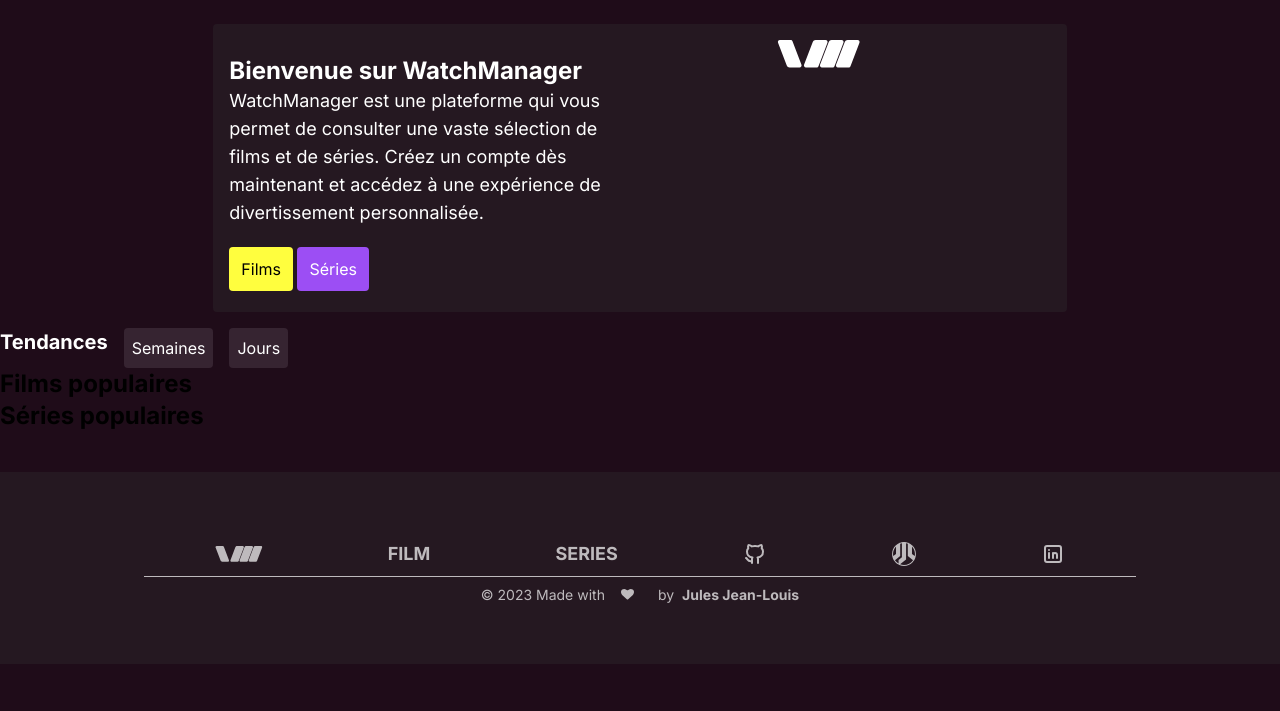
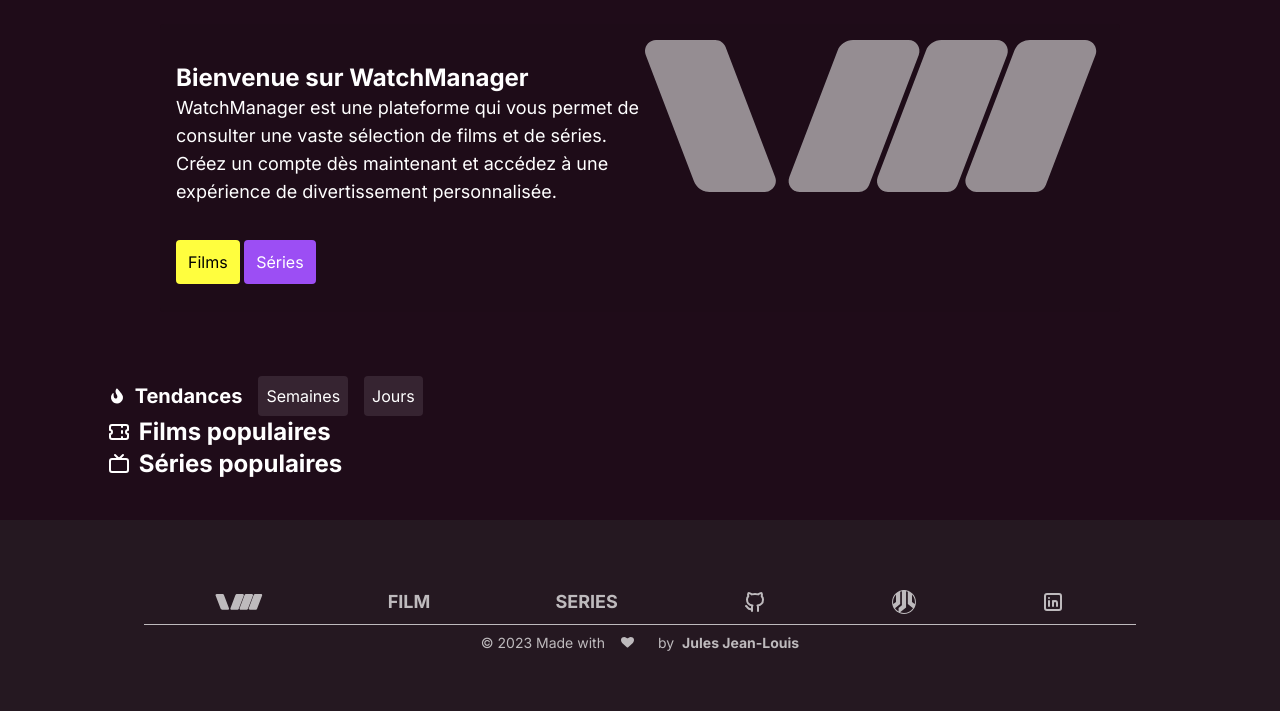
Before and after one commit to jules-jean-louis1/cinetech, a PHP site: the page made by src/View/home.php in a window 1280 px wide. Shown: the part 64-775 px from the top of the page. Run offline with PHP 8.4, Linux system fonts and the light colour scheme; the template is opened without the code that fills it, so the values that code supplies are empty; some libraries are stand-ins or nearby versions.

Commit message:
modif home page

```diff
--- a/public/script/script_index.js
+++ b/public/script/script_index.js
@@ -27,6 +27,7 @@ let containerPopularMovies = document.querySelector('#containerPopularMovies');
 let containerMoviesWeekOrDay = document.querySelector('#containerMoviesWeekOrDay');
 const btnTrendingWeek = document.querySelector('#btnTrendingWeek');
 const btnTrendingDay = document.querySelector('#btnTrendingDay');
+const containerQuickAccessImg = document.querySelector('#containerQuickAccessImg');
 
 // Creation d'un barre de recherche
 // Recupération des données de l'API Films populaires
@@ -35,6 +36,23 @@ function generateSlug(title) {
     slug = slug.replace(/[^a-z0-9]+/g, '-'); // Remplace les caractères non alphabétiques et non numériques par des tirets
     slug = slug.replace(/^-+|-+$/g, ''); // Supprime les tirets en début et en fin de chaîne
     return slug;
+}
+function createVoteCircle(voteAverage) {
+    const percentage = (voteAverage / 10) * 100;
+    const aroundPercentage = Math.round(percentage / 10) * 10;
+    const hue = (1 - percentage / 100) * 120;
+    const color = `hsl(${hue}, 100%, 50%)`;
+
+    const circleHTML = `
+    <div class="flex justify-end w-full vote-circle absolute">
+        <div class="flex items-center justify-center p-1 m-2 rounded bg-gray-800/40">
+            <span class="flex items-start">${aroundPercentage}
+                <span class="text-xs">%</span>
+            </span>
+        </div>
+    </div>
+    `;
+    return circleHTML;
 }
 function displayMovies(data) {
     if (data.results) {
@@ -46,10 +64,13 @@ function displayMovies(data) {
             displayCard.innerHTML += `
                 <div class="flex flex-col pl-5 gap-2 text-white">
                     <a href="${window.location.origin}/cinetech/movie/${movie.id}-${generateSlug(movie.title)}">
+                        <div class="relative">
+                            ${createVoteCircle(movie.vote_average)}
+                        </div>
                         <img src="${getPosterPath(movie.poster_path)}" class="w-[150px] h-[225px] shadow-sm rounded-md">
                         <div class="flex flex-col px-3 w-[150px]">
-                            <h2 class="text-sm font-bold text-center">${movie.title}</h2>
-                            <p class="text-xs text-center">${formatDate(movie.release_date)}</p>
+                            <h2 class="text-sm font-bold hover:text-[#9c4ef4]">${movie.title}</h2>
+                            <p class="text-xs opacity-70">${formatDate(movie.release_date)}</p>
                         </div>
                     </a>
                 </div>
@@ -58,10 +79,13 @@ function displayMovies(data) {
                 displayCard.innerHTML += `
                 <div class="flex flex-col pl-5 gap-2 text-white">
                     <a href="${window.location.origin}/cinetech/series/${movie.id}-${generateSlug(movie.name)}">
+                        <div class="relative">
+                            ${createVoteCircle(movie.vote_average)}
+                        </div>
                         <img src="${getPosterPath(movie.poster_path)}" class="w-[150px] h-[225px] shadow-sm rounded-md">
                         <div class="flex flex-col px-3 w-[150px]">
-                            <h2 class="text-sm font-bold text-center">${movie.name}</h2>
-                            <p class="text-xs text-center">${formatDate(movie.first_air_date)}</p>
+                            <h2 class="text-sm font-bold hover:text-[#9c4ef4]">${movie.name}</h2>
+                            <p class="text-xs opacity-70">${formatDate(movie.first_air_date)}</p>
                         </div>
                     </a>
                 </div>
@@ -98,10 +122,13 @@ async function getPopularMovies () {
                     moviesCard.innerHTML += `
                         <div class="flex flex-col pl-5 gap-2 text-white">
                             <a href="${window.location.origin}/cinetech/movie/${movie.id}-${generateSlug(movie.title)}">
+                                <div class="relative">
+                                    ${createVoteCircle(movie.vote_average)}
+                                </div>
                             <img src="${getPosterPath(movie.poster_path)}" class="w-[150px] h-[225px] shadow-sm rounded-md">
                                 <div class="flex flex-col px-3 w-[150px]">
-                                    <h2 class="text-sm font-bold text-center">${movie.title}</h2>
-                                    <p class="text-xs text-center">${formatDate(movie.release_date)}</p>
+                                    <h2 class="text-sm font-bold hover:text-[#9c4ef4]">${movie.title}</h2>
+                                    <p class="text-xs opacity-70">${formatDate(movie.release_date)}</p>
                                 </div>
                             </a>
                         </div>
@@ -109,14 +136,12 @@ async function getPopularMovies () {
                 });
                 containerMoviesIndex.appendChild(moviesCard);
             }
-            console.log(data);
         });
 }
 async function getPopularSeries () {
     await fetch('https://api.themoviedb.org/3/tv/popular?api_key=336f5174afdbef18cdcc2f6d25e36288&language=fr-FR&page=1')
         .then((response) => response.json())
         .then((data) => {
-            console.log(data);
             const containerSeriesIndex = document.querySelector('#containerSeriesIndex');
             if (data.results) {
                 const seriesCard = document.createElement('div');
@@ -139,6 +164,19 @@ async function getPopularSeries () {
             }
         });
 }
+async function mostPopularHeader() {
+    await fetch('https://api.themoviedb.org/3/trending/all/week?api_key=336f5174afdbef18cdcc2f6d25e36288&language=fr-FR&page=1')
+        .then((response) => response.json())
+        .then((data) => {
+            let result = data.results[0];
+            let original_img_url = 'https://image.tmdb.org/t/p/original';
+            containerQuickAccessImg.innerHTML = `
+                <img src="${original_img_url}${result.backdrop_path}" alt="Background Image" class="flex items-center justify-center w-full h-[42vh] object-cover absolute inset-0 z-[-10] bg-[#1F0C19AD]" id="backdropMovie">
+            `;
+            console.log(data);
+        });
+}
+mostPopularHeader();
 trendingWeek();
 btnTrendingWeek.addEventListener('click', () => {
     containerMoviesWeekOrDay.innerHTML = '';
--- a/public/style/style_index.css
+++ b/public/style/style_index.css
@@ -42,5 +42,5 @@
     display: none;
 }
 #test {
-    background: rgba(31, 12, 25, 0.68);
+    background: rgba(190, 186, 189, 0.74);
 }
--- a/src/View/home.php
+++ b/src/View/home.php
@@ -18,13 +18,14 @@
 <?php require_once __DIR__ . '/elements/header.php'; ?>
 <div id="containerModalDialog"></div>
 <div class="containerIndex">
-    <div id="containerQuickAccess" class="h-72 py-6">
+    <div id="containerQuickAccess" class="h-fit py-6">
+        <div id="containerQuickAccessImg"></div>
         <div class="flex justify-center">
-            <div class="flex items-center justify-between p-4 h-72 w-8/12 bg-[#251821] hover:bg-[#362431] rounded">
+            <div class="flex items-center justify-between p-4 h-72 w-9/12 bg-[#1F0C1983] rounded">
                 <div class="flex flex-col justify-around h-full w-1/2">
                     <div id="introWebsite" class="text-white">
                         <h1 class="text-2xl font-bold">Bienvenue sur WatchManager</h1>
-                        <p class="text-lg">WatchManager est une plateforme qui vous permet de consulter une vaste sélection de films et de séries. Créez un compte dès maintenant et accédez à une expérience de divertissement personnalisée.</p>
+                        <p class="text-lg h-fit">WatchManager est une plateforme qui vous permet de consulter une vaste sélection de films et de séries. Créez un compte dès maintenant et accédez à une expérience de divertissement personnalisée.</p>
                     </div>
                     <div>
                         <button>
@@ -35,12 +36,12 @@
                         </button>
                     </div>
                 </div>
-                <div class="h-full w-1/3">
-                    <svg width="84" height="28" viewBox="0 0 84 28" fill="none" xmlns="http://www.w3.org/2000/svg">
-                        <path d="M1.03603 2.7134C0.536115 1.40411 1.50298 0 2.90446 0H13.6228C14.4521 0 15.1954 0.511825 15.4912 1.2866L24.464 24.7866C24.9639 26.0959 23.997 27.5 22.5955 27.5H12.5658C11.3218 27.5 10.2069 26.7323 9.76313 25.5701L1.03603 2.7134Z" fill="white"/>
-                        <path d="M27.036 24.7866C26.5361 26.0959 27.503 27.5 28.9045 27.5H39.6228C40.4521 27.5 41.1954 26.9882 41.4912 26.2134L50.464 2.7134C50.9639 1.40411 49.997 0 48.5955 0L38.5658 0C37.3218 0 36.2069 0.767737 35.7631 1.9299L27.036 24.7866Z" fill="white"/>
-                        <path d="M59.036 24.7866C58.5361 26.0959 59.503 27.5 60.9045 27.5H71.6228C72.4521 27.5 73.1954 26.9882 73.4912 26.2134L82.464 2.7134C82.9639 1.40411 81.997 0 80.5955 0L70.5658 0C69.3218 0 68.2069 0.767737 67.7631 1.9299L59.036 24.7866Z" fill="white"/>
-                        <path d="M43.036 24.7866C42.5361 26.0959 43.503 27.5 44.9045 27.5H55.6228C56.4521 27.5 57.1954 26.9882 57.4912 26.2134L66.464 2.7134C66.9639 1.40411 65.997 0 64.5955 0L54.5658 0C53.3218 0 52.2069 0.767737 51.7631 1.9299L43.036 24.7866Z" fill="white"/>
+                <div class="h-full w-1/2">
+                    <svg viewBox="0 0 84 28" fill="#BEBABDBD" stroke="none" xmlns="http://www.w3.org/2000/svg">
+                        <path d="M1.03603 2.7134C0.536115 1.40411 1.50298 0 2.90446 0H13.6228C14.4521 0 15.1954 0.511825 15.4912 1.2866L24.464 24.7866C24.9639 26.0959 23.997 27.5 22.5955 27.5H12.5658C11.3218 27.5 10.2069 26.7323 9.76313 25.5701L1.03603 2.7134Z"/>
+                        <path d="M27.036 24.7866C26.5361 26.0959 27.503 27.5 28.9045 27.5H39.6228C40.4521 27.5 41.1954 26.9882 41.4912 26.2134L50.464 2.7134C50.9639 1.40411 49.997 0 48.5955 0L38.5658 0C37.3218 0 36.2069 0.767737 35.7631 1.9299L27.036 24.7866Z"/>
+                        <path d="M59.036 24.7866C58.5361 26.0959 59.503 27.5 60.9045 27.5H71.6228C72.4521 27.5 73.1954 26.9882 73.4912 26.2134L82.464 2.7134C82.9639 1.40411 81.997 0 80.5955 0L70.5658 0C69.3218 0 68.2069 0.767737 67.7631 1.9299L59.036 24.7866Z"/>
+                        <path d="M43.036 24.7866C42.5361 26.0959 43.503 27.5 44.9045 27.5H55.6228C56.4521 27.5 57.1954 26.9882 57.4912 26.2134L66.464 2.7134C66.9639 1.40411 65.997 0 64.5955 0L54.5658 0C53.3218 0 52.2069 0.767737 51.7631 1.9299L43.036 24.7866Z"/>
                     </svg>
                 </div>
             </div>
@@ -48,17 +49,47 @@
     </div>
     <div id="containerPopularMovies" class="mt-10">
         <div>
-            <div class="flex space-x-4 text-white">
-                <p class="text-xl font-bold">Tendances</p>
-                <button id="btnTrendingWeek" type="button" class="p-2 rounded bg-[#362431]">Semaines</button>
-                <button id="btnTrendingDay" type="button" class="p-2 rounded bg-[#362431]">Jours</button>
+            <div class="flex justify-center">
+                <div class="w-10/12">
+                    <div class="flex items-center space-x-4 text-white">
+                        <h2 class="text-xl font-bold flex items-center gap-2">
+                            <svg width="1em" height="1em" viewBox="0 0 24 24" xmlns="http://www.w3.org/2000/svg" class="w-5 h-5 pointer-events-none"><path d="M12.585 3.324l.723.9 1.058 1.275 1.006 1.204.631.774c1.534 1.91 2.708 3.174 3.086 5.201a6.811 6.811 0 01-.561 4.161c-1.113 2.351-3.62 4.026-6.22 4.153-.11.005-.217.008-.324.008-2.513 0-4.969-1.419-6.182-3.577-1.615-2.831-1.252-6.184.903-8.371.77-.78 1.176-.771 1.222.028l.004.16.001.682.01.691.016.46.027.453c.123 1.72.532 3.212 1.879 3.438.823.138 1.698-.077 2.237-.985.356-.614.426-1.34.196-2.039l-.088-.232-.109-.236-.138-.284-.264-.52-.33-.629-.4-.74c-.935-1.724-1.096-4.03.25-5.937a.853.853 0 011.367-.038z" fill="currentcolor" fill-rule="evenodd"></path></svg>
+                            Tendances
+                        </h2>
+                        <button id="btnTrendingWeek" type="button" class="p-2 rounded bg-[#362431]">Semaines</button>
+                        <button id="btnTrendingDay" type="button" class="p-2 rounded bg-[#362431]">Jours</button>
+                    </div>
+                </div>
             </div>
-            <div id="containerMoviesWeekOrDay"></div>
+            <div class="flex justify-center">
+                <div id="containerMoviesWeekOrDay" class="w-10/12"></div>
+            </div>
         </div>
-        <h2 class="text-2xl font-bold">Films populaires</h2>
-        <div id="containerMoviesIndex"></div>
-        <h2 class="text-2xl font-bold">Séries populaires</h2>
-        <div id="containerSeriesIndex"></div>
+        <div class="flex justify-center">
+            <div class="w-10/12 text-white">
+                <h2 class="text-2xl font-bold flex items-center gap-2">
+                    <svg xmlns="http://www.w3.org/2000/svg" class="icon icon-tabler icon-tabler-ticket" width="24" height="24" viewBox="0 0 24 24" stroke-width="2" stroke="currentColor" fill="none" stroke-linecap="round" stroke-linejoin="round">
+                        <path stroke="none" d="M0 0h24v24H0z" fill="none"/>
+                        <path d="M15 5l0 2"/>
+                        <path d="M15 11l0 2"/>
+                        <path d="M15 17l0 2"/>
+                        <path d="M5 5h14a2 2 0 0 1 2 2v3a2 2 0 0 0 0 4v3a2 2 0 0 1 -2 2h-14a2 2 0 0 1 -2 -2v-3a2 2 0 0 0 0 -4v-3a2 2 0 0 1 2 -2"/>
+                    </svg>
+                    Films populaires
+                </h2>
+                <div id="containerMoviesIndex"></div>
+                <h2 class="flex items-center gap-2 text-2xl font-bold">
+                    <svg xmlns="http://www.w3.org/2000/svg" class="icon icon-tabler icon-tabler-device-tv" width="24" height="24" viewBox="0 0 24 24" stroke-width="2" stroke="currentColor" fill="none" stroke-linecap="round" stroke-linejoin="round">
+                        <path stroke="none" d="M0 0h24v24H0z" fill="none"/>
+                        <path d="M3 7m0 2a2 2 0 0 1 2 -2h14a2 2 0 0 1 2 2v9a2 2 0 0 1 -2 2h-14a2 2 0 0 1 -2 -2z"/>
+                        <path d="M16 3l-4 4l-4 -4"/>
+                    </svg>
+                    Séries populaires
+                </h2>
+                <div id="containerSeriesIndex"></div>
+
+            </div>
+        </div>
     </div>
 </div>
 <?php require_once __DIR__ . '/elements/footer.php'; ?>
--- a/src/View/profil.php
+++ b/src/View/profil.php
@@ -10,7 +10,7 @@
     <link rel="icon" href="<?php echo 'http://' . $_SERVER['HTTP_HOST'] . '/cinetech/public/images/icon/logo.svg';?>">
     <title>Profil</title>
 </head>
-<body class="bg-[#1f0c19] h-screen">
+<body class="bg-[#1f0c19]">
 <?php require_once __DIR__ . '/elements/header.php'; ?>
 <div id="containerModalDialog"></div>
 <div class="containerProfilPage h-screen">
```
Also changed, not shown: public/script/script_profil.js (+35 -17 lines).
